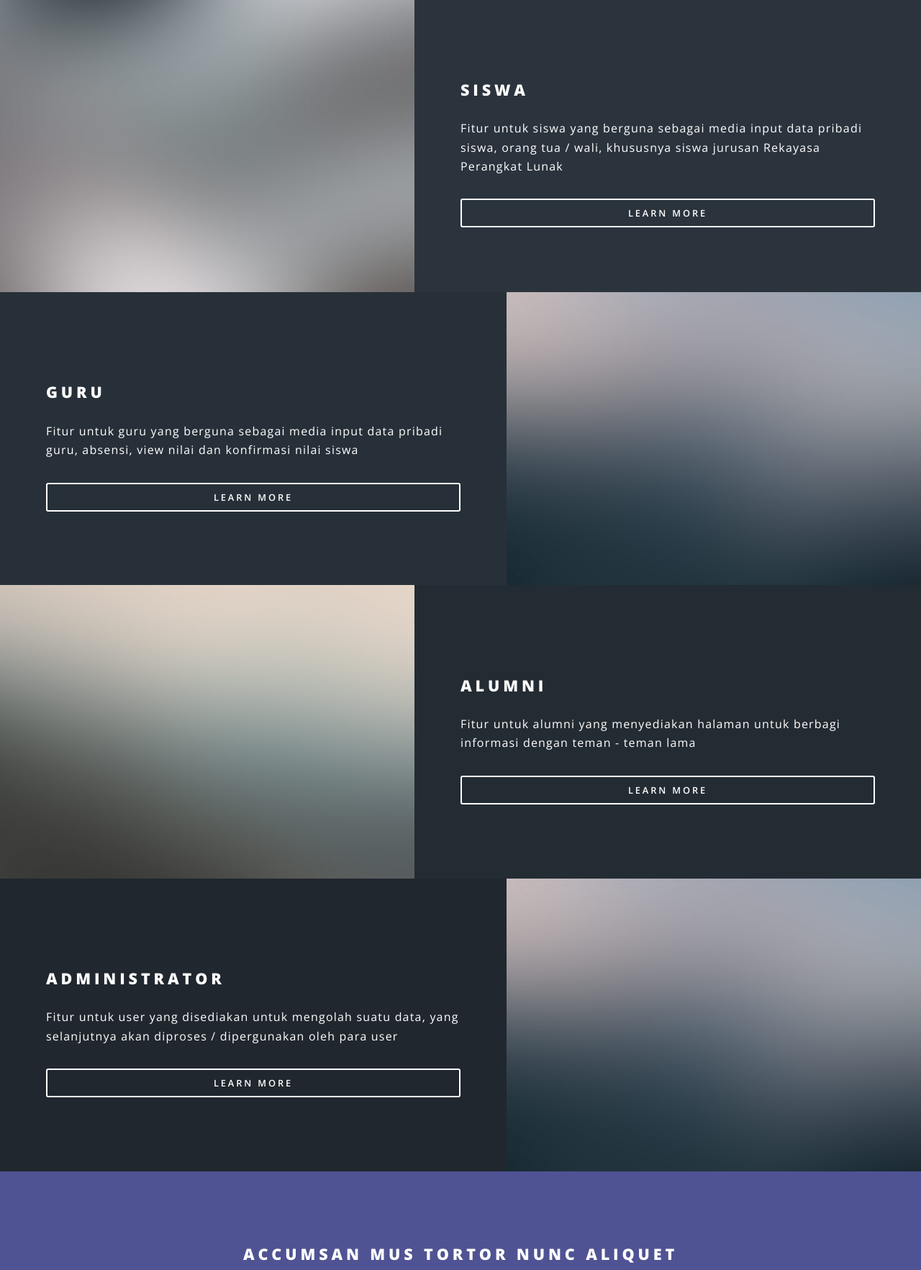
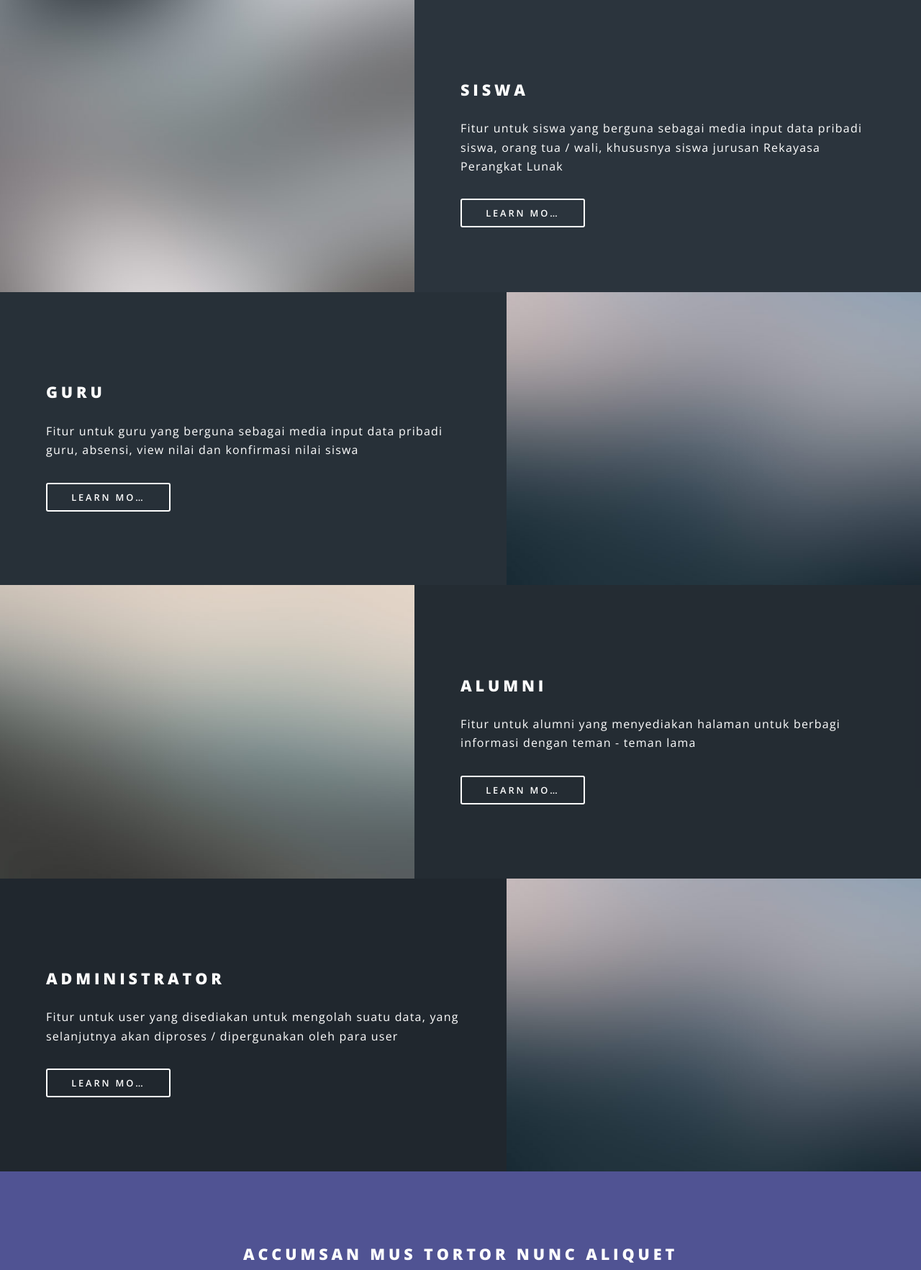
Before and after one commit to kerjaproyek-webrpl/web_jurusan, a PHP site: page / in a window 1280 px wide. Shown: the part 1192-2957 px from the top of the page at 72% size. Run offline with PHP 8.4, Linux system fonts and the light colour scheme.

```diff
--- a/assets/css/main.css
+++ b/assets/css/main.css
@@ -3819,3 +3819,8 @@
 	body.is-mobile.landing #footer {
 		background-color: #1d242a;
 	}
+
+/* Create */
+	.btn-lanjut {
+		width: 30%;
+	}
--- a/index.html
+++ b/index.html
@@ -4,7 +4,7 @@
 	Website RPL by XII RPL 1
 	dari RPL, untuk RPL, oleh RPL
 
-	Halaman Index
+	Halaman Index Website
 
 -->
 <html>
```
Also changed, not shown: README.txt, pages/about/index.html (renamed from pages/profil/index.html), pages/contact/index.html (renamed from pages/data/index.html).
